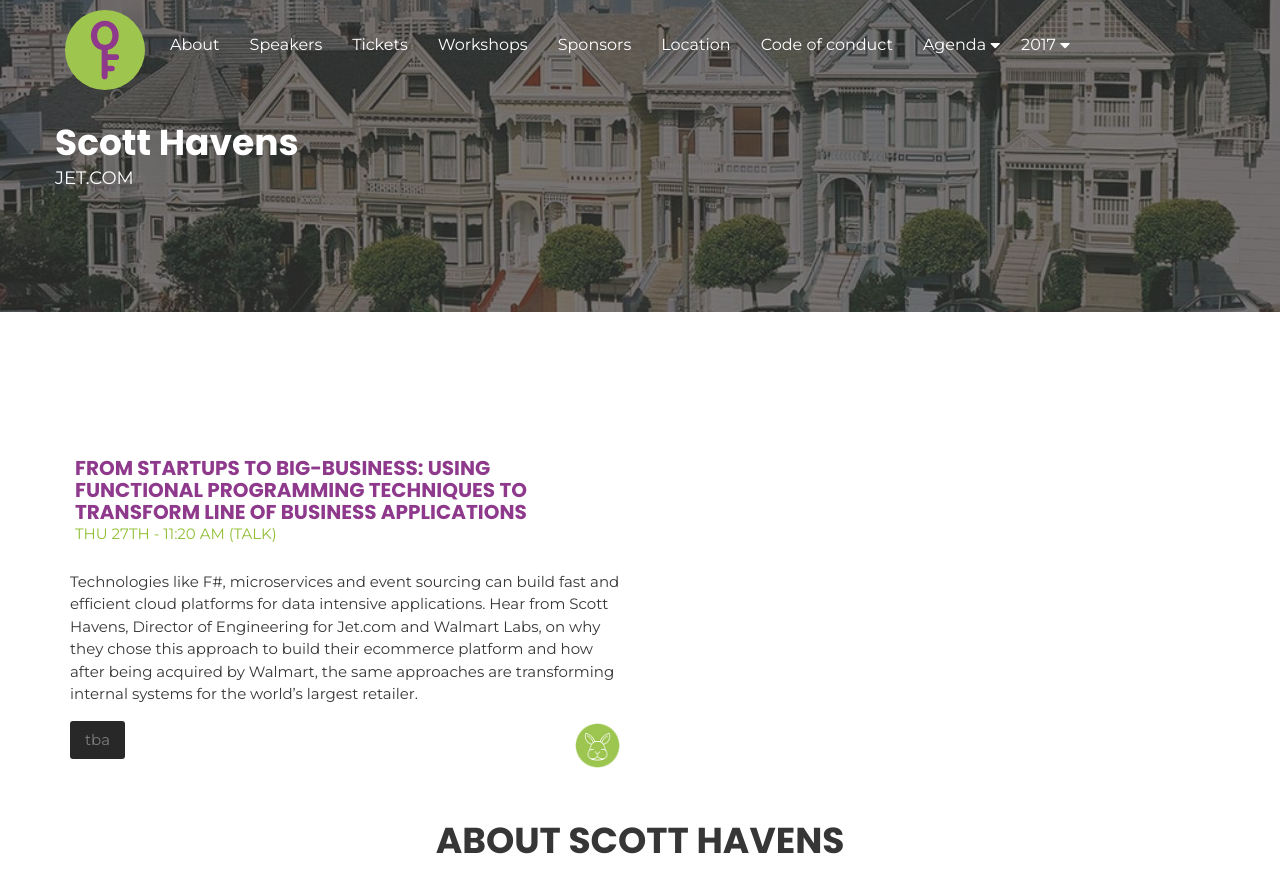
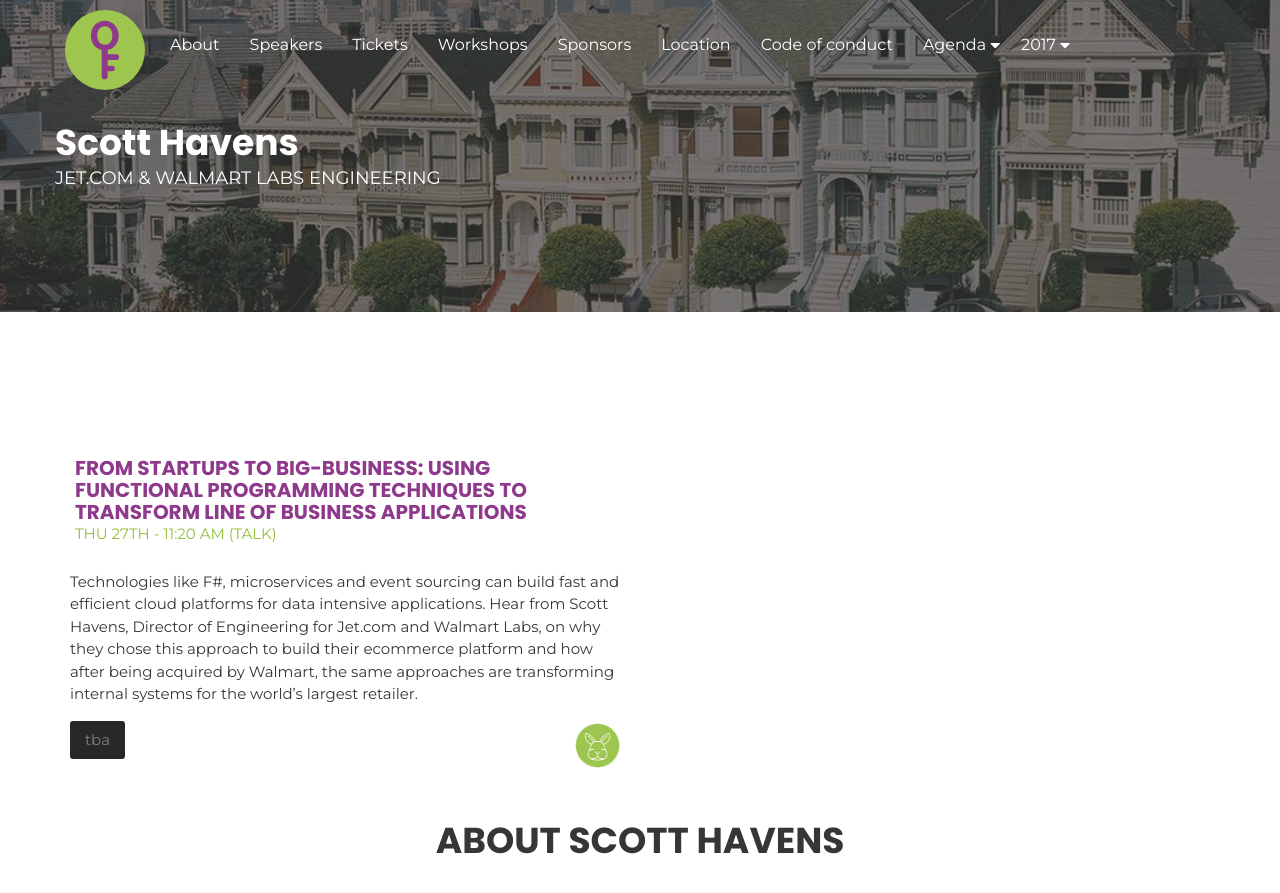
Before and after one commit to open-fsharp/open-fsharp.github.io, a Jekyll site: the page built from speakers/scott-havens.md, in a window 1280 px wide and 900 px high. Shown: the top 893 px of the window. Built offline with Jekyll 4.4.1, drawn with Linux system fonts in a browser that asks for light colours; nearby versions of some CDN libraries; comment, search, counter and statistics services are not loaded.

Commit message:
update info scott havens

```diff
--- a/speakers/scott-havens.md
+++ b/speakers/scott-havens.md
@@ -1,7 +1,7 @@
 ---
 layout: speaker
 title: Scott Havens
-category: JET.COM
+category: JET.COM & WALMART LABS ENGINEERING
 ---
 
 <div class="row">
```
